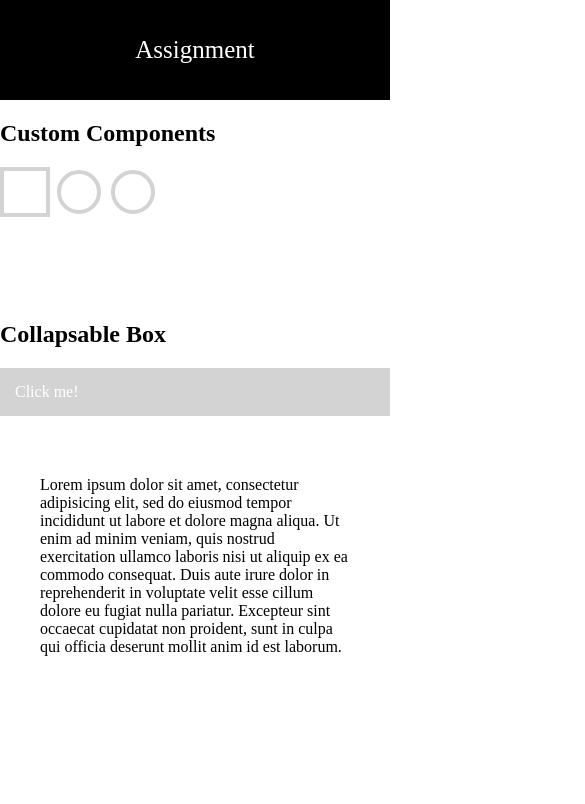
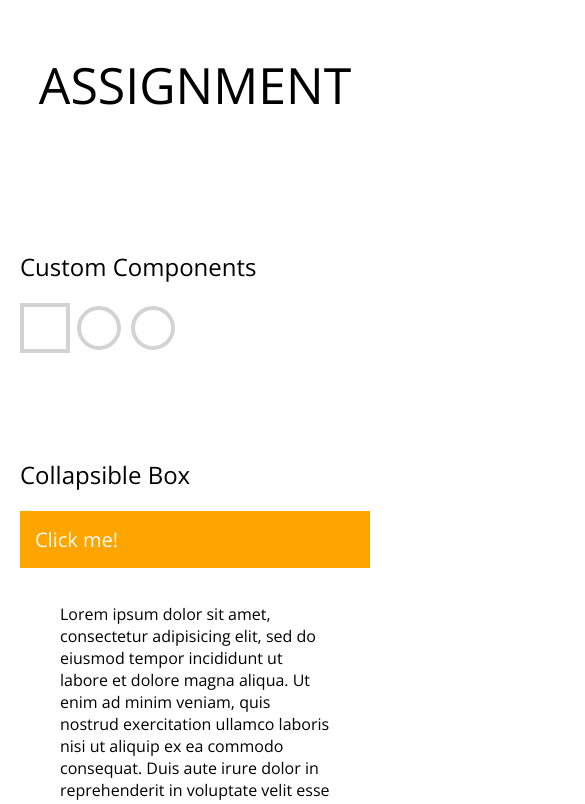
Before and after one commit to JeongHoJeong/custom-components, a website: page index.html in a window 390 px wide. Both pictures are taken after a click on the label "Click me!". Shown: the top 804 px of the page, 585 px wide, since content can reach past the window. Drawn offline with nearby package versions, Linux system fonts and the light colour scheme; files that its build step writes are made by us from their sources.

Commit message:
Adjust layout, handle mobile browsers

```diff
--- a/index.html
+++ b/index.html
@@ -3,11 +3,13 @@
 
 <head>
   <link rel="stylesheet" href="style.css">
+  <link href="https://fonts.googleapis.com/css?family=Open+Sans:300,400" rel="stylesheet">
+  <meta name="viewport" content="width=device-width, user-scalable=no">
 </head>
 
 <body>
   <header>
-    Assignment
+    ASSIGNMENT
   </header>
   <main>
     <section>
@@ -45,10 +47,10 @@
     </section>
 
     <section>
-      <h1>Collapsable Box</h1>
-      <div class="collapsable">
-        <input type="checkbox" id="collapsable">
-        <label for="collapsable" class="head">
+      <h1>Collapsible Box</h1>
+      <div class="collapsible">
+        <input type="checkbox" id="collapsible">
+        <label for="collapsible" class="head">
           Click me!
         </label>
         <article class="content">
--- a/style.scss
+++ b/style.scss
@@ -1,5 +1,11 @@
 $disabled-color: lightgrey;
 $active-color: orange;
+
+$apricot: #ffcdb2;
+$peach: #ffb4a2;
+$parrot-pink: #e5989b;
+$english-lavender: #b5838d;
+$old-lavender: #6d6875;
 
 .custom-checkbox {
   display: inline-block;
@@ -102,13 +108,14 @@ $active-color: orange;
   }
 }
 
-.collapsable {
+.collapsible {
   & > .head {
     display: block;
     padding: 15px;
-    background-color: $disabled-color;
+    background-color: $active-color;
     cursor: pointer;
     color: white;
+    font-size: 20px;
   }
 
   input {
@@ -116,18 +123,24 @@ $active-color: orange;
 
     & ~ .content {
       display: flex;
-      transition: height 0.2s ease-in-out;
-      height: 0;
+      transition: all 0.15s ease-in-out;
+      max-height: 0;
       overflow: hidden;
       justify-content: center;
       align-items: center;
-      padding: 0 40px;
+      padding-top: 0;
+      padding-bottom: 0;
+      padding-left: 40px;
+      padding-right: 40px;
       box-sizing: border-box;
+      overflow: hidden;
     }
 
     &:checked {
       & ~ .content {
-        height: 300px;
+        padding-top: 35px;
+        padding-bottom: 35px;
+        max-height: 700px;
       }
     }
   }
@@ -163,17 +176,17 @@ $active-color: orange;
     height: 45px;
 
     label {
-      display: flex;
+      display: inline-block;
+      width: calc(100% / 3);
       position: relative;
-      align-items: center;
-      justify-content: center;
       user-select: none;
-      flex-grow: 1;
       cursor: pointer;
       font-size: 15px;
       color: $disabled-color;
       text-overflow: ellipsis;
       white-space: nowrap;
+      overflow: hidden;
+      text-align: center;
 
       &:hover {
         color: darken($disabled-color, 20%);
@@ -217,21 +230,26 @@ $active-color: orange;
 main {
   max-width: 740px;
   margin: auto;
+  padding: 10px 20px 50px;
 }
 
 /* Styling */
 html, body {
   margin: 0;
   padding: 0;
+  font-family: 'Open Sans', sans-serif;
+}
+
+h1 {
+  font-weight: 300;
 }
 
 header {
-  height: 100px;
+  height: 170px;
   text-align: center;
-  line-height: 100px;
-  font-size: 25px;
-  background-color: black;
-  color: white;
+  line-height: 170px;
+  font-size: 50px;
+  margin-bottom: 50px;
 }
 
 section + section {
```
